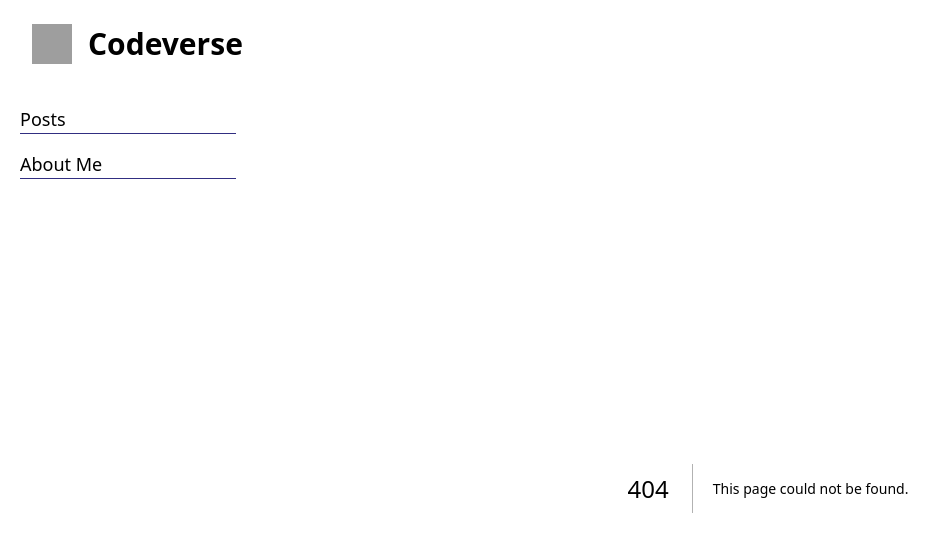
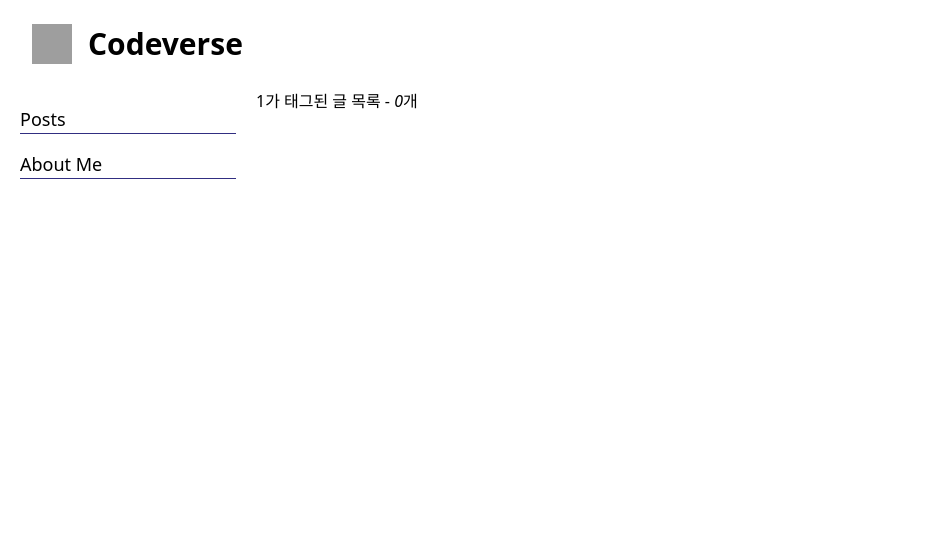
Before and after one commit to june20516/codeverse, a Next.js app: page /tags/1 in a window 1280 px wide. Before the commit this address had no page. Shown: the top 536 px of the page, without its empty margins (0-951 px from the left). Built offline with nearby package versions, Linux system fonts and the light colour scheme; grey boxes are pictures that could not be loaded.

Commit message:
[feature] 태그된 목록 페이지 작성

```diff
--- /dev/null
+++ b/app/tags/[tag]/page.tsx
@@ -0,0 +1,34 @@
+import PostListItem from '@/app/posts/components/PostListItem';
+import { getAllPostList, getAllTags } from '@/lib/staticFileApi';
+import { NextPage } from 'next';
+import Link from 'next/link';
+
+export async function generateStaticParams() {
+  const tags = getAllTags().map(tag => {
+    return { tag: tag };
+  });
+  return tags;
+}
+
+interface TagProps {
+  params: { tag: string };
+}
+
+const Tag: NextPage<TagProps> = ({ params }: TagProps) => {
+  const tag = params.tag;
+  const tagedPosts = getAllPostList().filter(post => post.meta.tags?.includes(tag));
+  return (
+    <>
+      <div>
+        {tag}가 태그된 글 목록 - <span className="italic">{tagedPosts.length}</span>개
+      </div>
+      <ol>
+        {tagedPosts.map((post, index) => (
+          <PostListItem key={index} post={post} hasThumbnail={false} />
+        ))}
+      </ol>
+    </>
+  );
+};
+
+export default Tag;
```
